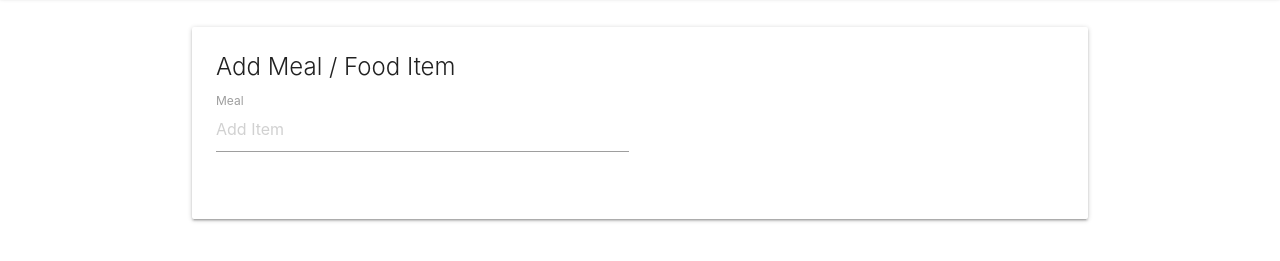
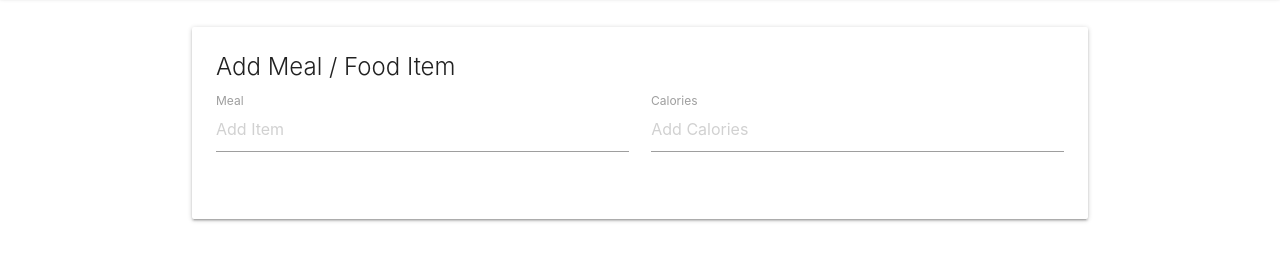
Before and after one commit to suzanamelomoraes/tracalorie, a website: page index.html in a window 1280 px wide. Shown: the part 67-328 px from the top of the page. Drawn offline with nearby package versions, Linux system fonts and the light colour scheme.

Commit message:
create a field in the form to add calories

```diff
--- a/index.html
+++ b/index.html
@@ -29,6 +29,10 @@
                             <input type="text" placeholder="Add Item" id="item-name">
                             <label for="item-name">Meal</label>
                         </div>
+                        <div class="input-field col s6">
+                            <input type="text" placeholder="Add Calories" id="item-calories">
+                            <label for="item-calories">Calories</label>
+                        </div>
                     </div>
                 </form>
             </div>
```
